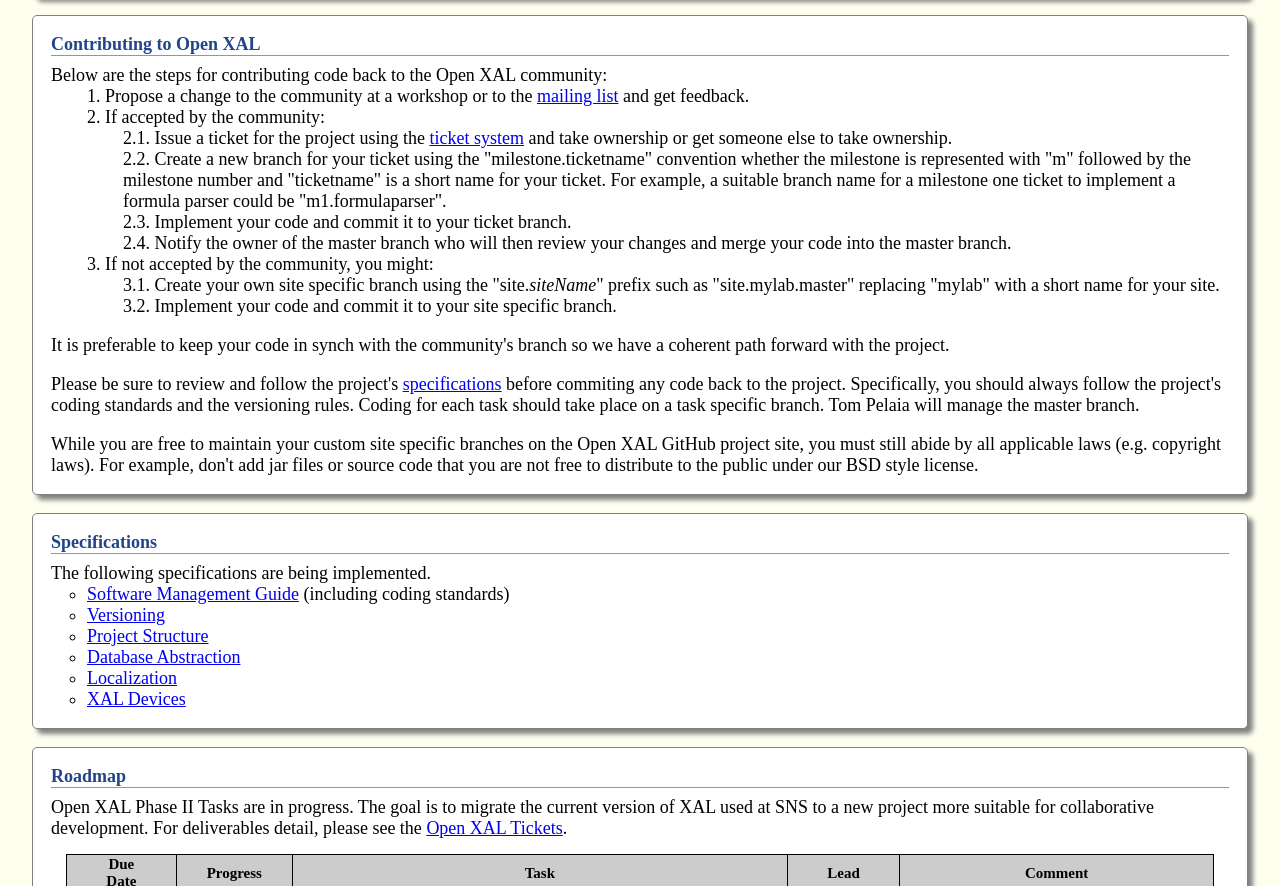
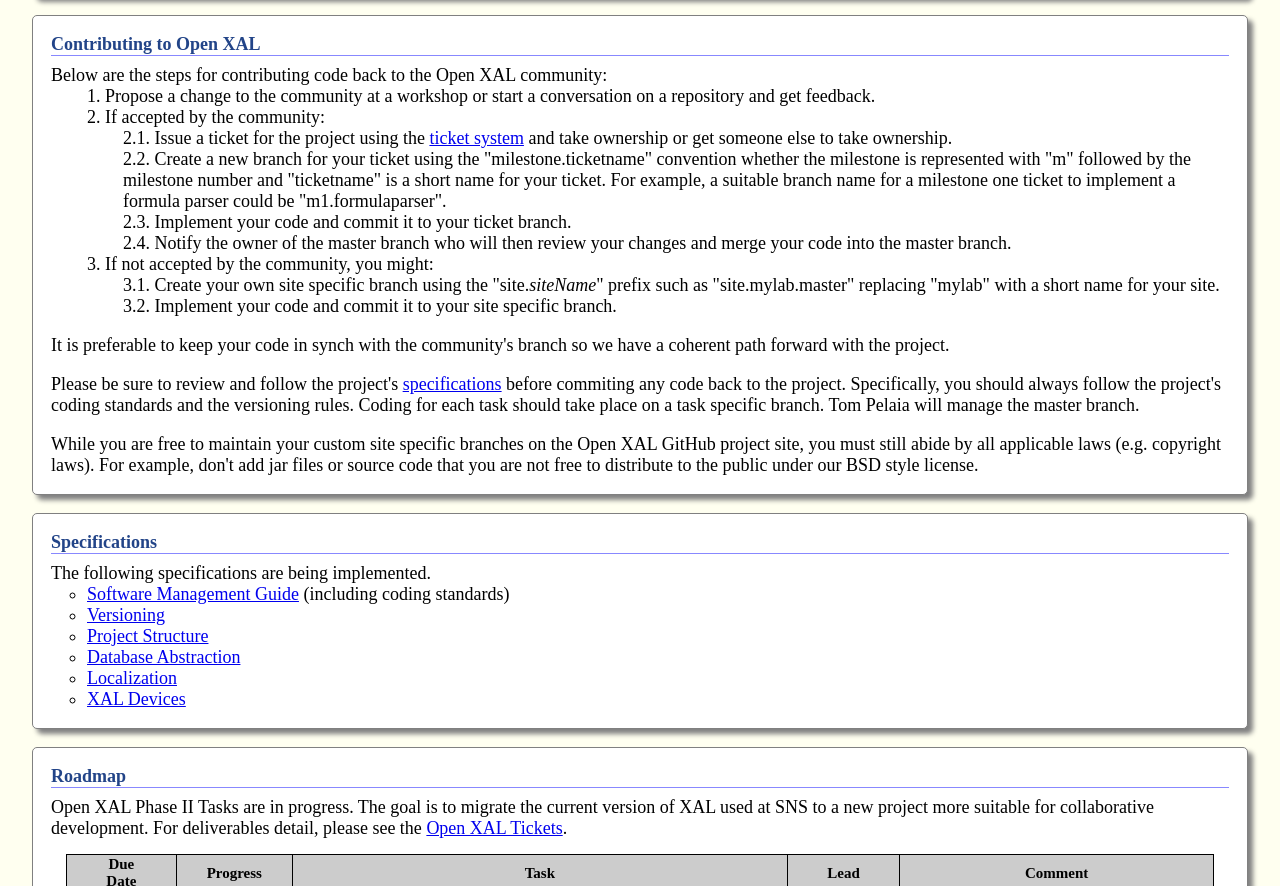
Before and after one commit to openxal/openxal.github.io, a plain HTML site: page index.html in a window 1280 px wide. Shown: the part 1039-1925 px from the top of the page. Drawn offline with Linux system fonts and the light colour scheme.

Commit message:
Remove reference to Source Forge mailing list.

```diff
--- a/index.html
+++ b/index.html
@@ -93,7 +93,7 @@
         <div>
             Below are the steps for contributing code back to the Open XAL community:
             <div class="list topic">
-                <div>Propose a change to the community at a workshop or to the <a href="mailto:xaldev-board@lists.sourceforge.net">mailing list</a> and get feedback.</div>
+                <div>Propose a change to the community at a workshop or start a conversation on a repository and get feedback.</div>
 				<div>If accepted by the community:
 					<div class="list subtopic">
 						<div>Issue a ticket for the project using the <a href="https://github.com/openxal/openxal/issues" target="_blank">ticket system</a> and take ownership or get someone else to take ownership.</div>
```
